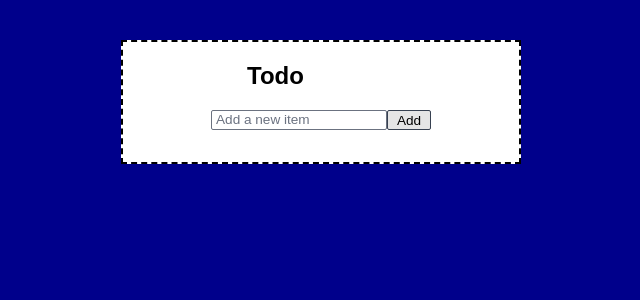
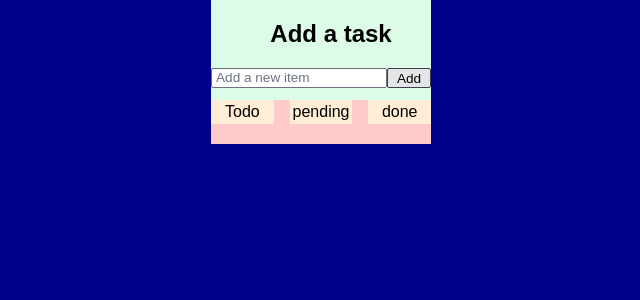
Before and after one commit to wirenpaper/todo-frontend, a Next.js app: page / in a window 1280 px wide. Shown: the top 300 px of the page, without its empty margins (319-959 px from the left). Built offline with nearby package versions, Linux system fonts and the light colour scheme.

Commit message:
revamping ui

```diff
--- a/app/page.tsx
+++ b/app/page.tsx
@@ -21,11 +21,10 @@ export default function Home() {
   return (
     <>
       <div className="flex justify-center">
-        <div className="mt-10 bg-white flex justify-center w-25rem border-2 border-black border-dashed">
-          <div className="flex-row">
-            <h2 className="p-4 pl-9">Todo</h2>
+        <div className="flex-row bg-green-100">
+          <h2 className="p-4 pl-9 flex justify-center">Add a task</h2>
           <form onSubmit={handleSubmit}>
-              <div className="flex">
+            <div className="flex justify-center">
               <input
                 type="text"
                 name="item"
@@ -40,9 +39,35 @@ export default function Home() {
               </button>
             </div>
           </form>
-            <div className="flex-row ml-4 pb-5">
+          <div className="flex pb-5 bg-red-200 space-x-4">
+            <div className="flex-1">
+              <h3 className="text-center bg-orange-100">Todo</h3>
               {items.map((text, index) => (
-                <Item key={index} text={text} onDelete={() => handleDelete(index)} />
+                <Item
+                  key={index}
+                  text={text}
+                  onDelete={() => handleDelete(index)}
+                />
+              ))}
+            </div>
+            <div className="flex-1">
+              <h3 className="text-center bg-orange-100">pending</h3>
+              {items.map((text, index) => (
+                <Item
+                  key={index}
+                  text={text}
+                  onDelete={() => handleDelete(index)}
+                />
+              ))}
+            </div>
+            <div className="flex-1">
+              <h3 className="text-center bg-orange-100">done</h3>
+              {items.map((text, index) => (
+                <Item
+                  key={index}
+                  text={text}
+                  onDelete={() => handleDelete(index)}
+                />
               ))}
             </div>
           </div>
```
Lines whose indentation alone changed are shown as unchanged.
